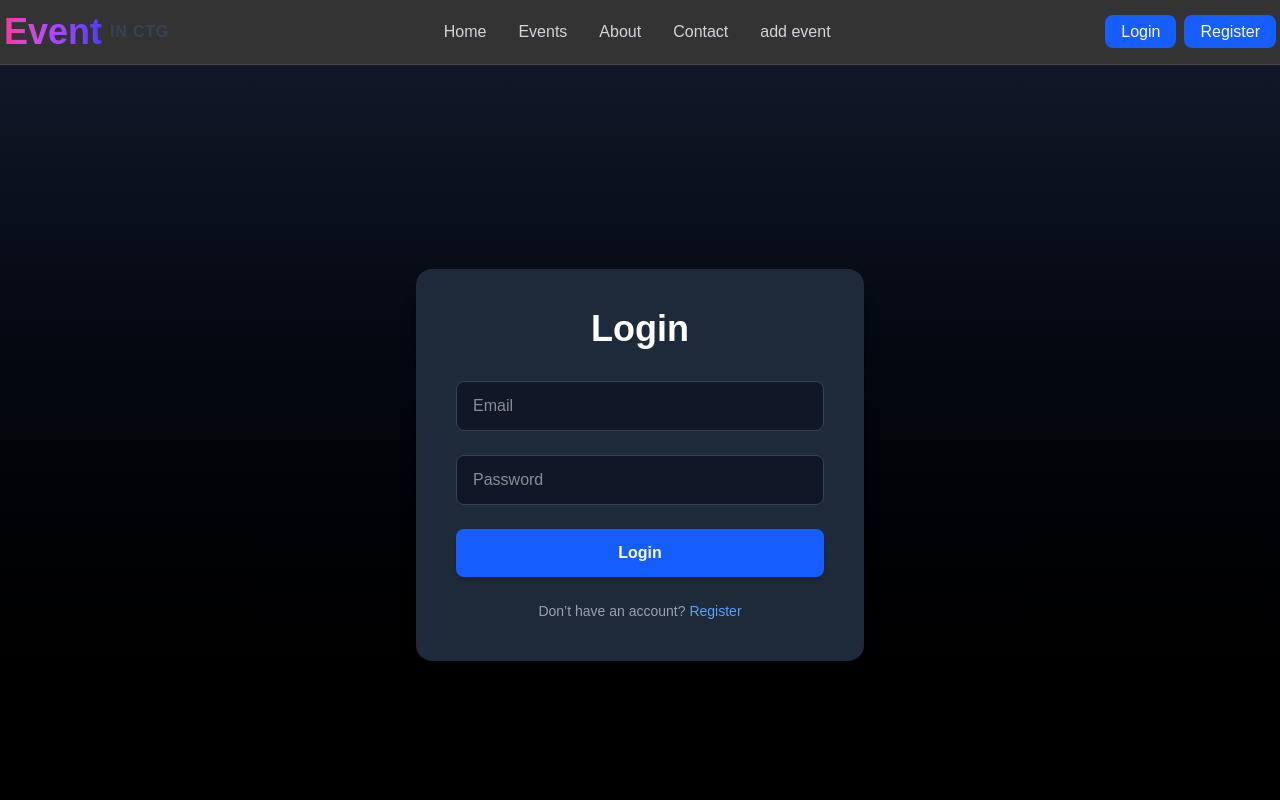
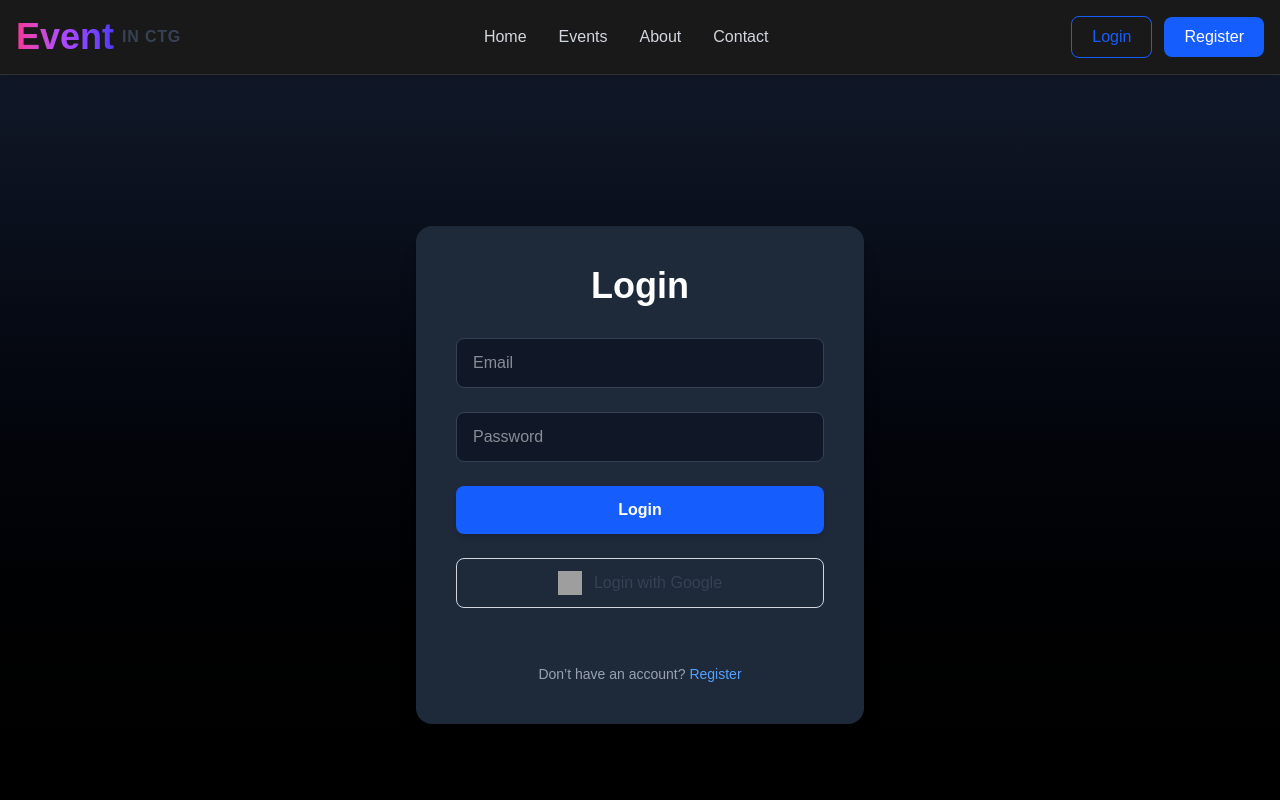
Before and after one commit to siddiquesakib/Event-in-Ctg, a Next.js app: page /login in a window 1280 px wide. Shown: the top 800 px of the page. Built offline with nearby package versions, Linux system fonts and the light colour scheme; no server answers; grey boxes are pictures that could not be loaded.

Commit message:
edit navbar

```diff
--- a/package.json
+++ b/package.json
@@ -9,6 +9,7 @@
     "lint": "eslint"
   },
   "dependencies": {
+    "firebase": "^12.6.0",
     "next": "16.0.3",
     "react": "19.2.0",
     "react-dom": "19.2.0",
--- /dev/null
+++ b/src/Context/AuthProvider.jsx
@@ -0,0 +1,71 @@
+"use client";
+
+import { createContext, useEffect, useState } from "react";
+import {
+  createUserWithEmailAndPassword,
+  GoogleAuthProvider,
+  onAuthStateChanged,
+  signInWithEmailAndPassword,
+  signInWithPopup,
+  signOut,
+  updateProfile,
+} from "firebase/auth";
+import { auth } from "@/firebase/firebase.config";
+
+export const AuthContext = createContext(null);
+
+const AuthProvider = ({ children }) => {
+  const [user, setUser] = useState(null);
+  const [loading, setLoading] = useState(true);
+
+  const createUser = (email, password) => {
+    setLoading(true);
+    return createUserWithEmailAndPassword(auth, email, password);
+  };
+
+  const signIn = (email, password) => {
+    setLoading(true);
+    return signInWithEmailAndPassword(auth, email, password);
+  };
+
+  const googleProvider = new GoogleAuthProvider();
+  const googleLogin = () => {
+    return signInWithPopup(auth, googleProvider);
+  };
+
+  const updateUser = (updateData) => {
+    return updateProfile(auth.currentUser, updateData);
+  };
+
+  const logOut = () => {
+    setLoading(true);
+    return signOut(auth);
+  };
+
+  useEffect(() => {
+    const unsubscribe = onAuthStateChanged(auth, (currentUser) => {
+      setUser(currentUser);
+      setLoading(false);
+    });
+    return () => {
+      unsubscribe();
+    };
+  }, []);
+
+  const authInfo = {
+    user,
+    setUser,
+    loading,
+    googleLogin,
+    createUser,
+    signIn,
+    updateUser,
+    logOut,
+  };
+
+  return (
+    <AuthContext.Provider value={authInfo}>{children}</AuthContext.Provider>
+  );
+};
+
+export default AuthProvider;
--- a/src/app/(auth)/login/page.jsx
+++ b/src/app/(auth)/login/page.jsx
@@ -1,9 +1,32 @@
-// app/login/page.jsx
+"use client";
+
+import { AuthContext } from "@/Context/AuthProvider";
+import { useContext } from "react";
+import { useRouter } from "next/navigation";
+import { toast } from "react-toastify";
+
 export default function LoginPage() {
+  const { googleLogin } = useContext(AuthContext);
+  const router = useRouter();
+
+  const handleGoogle = () => {
+    googleLogin()
+      .then((res) => {
+        toast.success(`Welcome ${res.user.displayName}!`);
+        router.push("/");
+      })
+      .catch((error) => {
+        const errorMessage = error.message;
+        toast.error(errorMessage);
+      });
+  };
+
   return (
     <section className="min-h-screen flex items-center justify-center bg-gradient-to-b from-gray-900 to-black px-4">
       <div className="bg-gray-800 rounded-2xl shadow-xl p-10 max-w-md w-full">
-        <h1 className="text-4xl font-bold text-white mb-8 text-center">Login</h1>
+        <h1 className="text-4xl font-bold text-white mb-8 text-center">
+          Login
+        </h1>
 
         <form className="grid gap-6">
           <input
@@ -21,10 +44,25 @@ export default function LoginPage() {
           <button className="bg-blue-600 hover:bg-blue-700 text-white font-semibold px-4 py-3 rounded-lg transition-all duration-300 shadow-md hover:shadow-lg">
             Login
           </button>
+
+          <button
+            onClick={handleGoogle}
+            type="button"
+            className="w-full border border-gray-300 dark:border-gray-700 py-3 rounded-lg hover:bg-gray-100 dark:hover:bg-neutral-800 transition-colors mb-8 flex items-center justify-center gap-3"
+          >
+            <img
+              src="https://www.svgrepo.com/show/475656/google-color.svg"
+              alt="Google"
+              className="w-6 h-6"
+            />
+            <span className="text-gray-700 dark:text-gray-200 text-base font-medium cursor-pointer">
+              Login with Google
+            </span>
+          </button>
         </form>
 
         <p className="text-gray-400 mt-6 text-center text-sm">
-          Don’t have an account?{' '}
+          Don’t have an account?{" "}
           <a href="/register" className="text-blue-400 hover:underline">
             Register
           </a>
--- a/src/app/layout.js
+++ b/src/app/layout.js
@@ -3,6 +3,7 @@ import "./globals.css";
 import Navbar from "@/component/Navbar";
 import Footer from "@/component/Footer";
 import { ToastContainer } from "react-toastify";
+import AuthProvider from "@/Context/AuthProvider";
 
 const geistSans = Geist({
   variable: "--font-geist-sans",
@@ -25,10 +26,12 @@ export default function RootLayout({ children }) {
       <body
         className={`${geistSans.variable} ${geistMono.variable} antialiased`}
       >
-        <Navbar />
-        {children}
-        <Footer />
-         <ToastContainer />
+        <AuthProvider>
+          <Navbar />
+          {children}
+          <Footer />
+          <ToastContainer />
+        </AuthProvider>
       </body>
     </html>
   );
--- a/src/component/Navbar.jsx
+++ b/src/component/Navbar.jsx
@@ -1,86 +1,176 @@
 "use client";
 
-import { useState } from "react";
 import Link from "next/link";
 import Logo from "./Logo";
+import { useContext, useState, useEffect, useRef } from "react";
+import { AuthContext } from "@/Context/AuthProvider";
 
 export default function Navbar() {
+  const { user, logOut } = useContext(AuthContext);
   const [open, setOpen] = useState(false);
+  const [dropdownOpen, setDropdownOpen] = useState(false);
+  const dropdownRef = useRef(null);
+
+  // Close dropdown when clicking outside
+  useEffect(() => {
+    const handleClickOutside = (event) => {
+      if (dropdownRef.current && !dropdownRef.current.contains(event.target)) {
+        setDropdownOpen(false);
+      }
+    };
+    document.addEventListener("mousedown", handleClickOutside);
+    return () => document.removeEventListener("mousedown", handleClickOutside);
+  }, []);
+
+  const handleLogout = () => {
+    logOut()
+      .then(() => {
+        setDropdownOpen(false);
+      })
+      .catch((error) => console.error(error));
+  };
+
+  const navlink = (
+    <>
+      <Link href="/" className="hover:text-blue-400 transition">
+        Home
+      </Link>
+      <Link href="/events" className="hover:text-blue-400 transition">
+        Events
+      </Link>
+      <Link href="/about" className="hover:text-blue-400 transition">
+        About
+      </Link>
+      <Link href="/contact" className="hover:text-blue-400 transition">
+        Contact
+      </Link>
+      {user && (
+        <Link href="/addevent" className="hover:text-blue-400 transition">
+          Add Event
+        </Link>
+      )}
+    </>
+  );
 
   return (
-    <nav className="sticky top-0 z-50 w-full bg-black/80 backdrop-blur-md border-b border-white/10">
-      <div className="max-w-7xl mx-auto flex items-center justify-between px-1 py-3">
-        {/* Logo */}
-        {/* <Link href="/" className="text-2xl font-bold text-white">
-          Event in <span className="text-blue-500">CTG</span>
-        </Link> */}
+    <nav className="sticky top-0 z-50 w-full bg-black/90 backdrop-blur-md border-b border-white/10 shadow-lg">
+      <div className="max-w-7xl mx-auto flex items-center justify-between px-4 py-4">
+        <Logo />
 
-        <Logo />
         {/* Desktop Menu */}
-        <div className="hidden md:flex items-center gap-8 text-gray-300">
-          <Link href="/" className="hover:text-white transition">
-            Home
-          </Link>
-          <Link href="/events" className="hover:text-white transition">
-            Events
-          </Link>
-          <Link href="/about" className="hover:text-white transition">
-            About
-          </Link>
-          <Link href="/contact" className="hover:text-white transition">
-            Contact
-          </Link>
-          <Link href="/addevent" className="hover:text-white transition">
-            add event
-          </Link>
+        <div className="hidden md:flex items-center gap-8 text-gray-300 font-medium">
+          {navlink}
         </div>
 
-        <div>
+        {/* User Profile or Auth Buttons */}
+        {user ? (
+          <div className="relative" ref={dropdownRef}>
+            <button
+              onClick={() => setDropdownOpen(!dropdownOpen)}
+              className="flex items-center gap-2 hover:opacity-80 transition"
+            >
+              <img
+                src={user.photoURL || "/default-avatar.png"}
+                alt={user.displayName || "User"}
+                className="w-10 h-10 rounded-full border-2 border-blue-500 object-cover"
+              />
+              <svg
+                className={`w-4 h-4 text-gray-300 transition-transform ${
+                  dropdownOpen ? "rotate-180" : ""
+                }`}
+                fill="none"
+                stroke="currentColor"
+                viewBox="0 0 24 24"
+              >
+                <path
+                  strokeLinecap="round"
+                  strokeLinejoin="round"
+                  strokeWidth={2}
+                  d="M19 9l-7 7-7-7"
+                />
+              </svg>
+            </button>
+
+            {dropdownOpen && (
+              <div className="absolute right-0 mt-3 w-56 bg-white dark:bg-gray-800 rounded-xl shadow-2xl border border-gray-200 dark:border-gray-700 py-2 z-50">
+                <div className="px-4 py-3 border-b border-gray-200 dark:border-gray-700">
+                  <p className="font-semibold text-gray-800 dark:text-white">
+                    {user.displayName || "User"}
+                  </p>
+                  <p className="text-sm text-gray-500 dark:text-gray-400 truncate">
+                    {user.email}
+                  </p>
+                </div>
+                <Link
+                  href="/profile"
+                  className="block px-4 py-2 text-gray-700 dark:text-gray-300 hover:bg-gray-100 dark:hover:bg-gray-700 transition"
+                  onClick={() => setDropdownOpen(false)}
+                >
+                  My Profile
+                </Link>
+                <Link
+                  href="/my-events"
+                  className="block px-4 py-2 text-gray-700 dark:text-gray-300 hover:bg-gray-100 dark:hover:bg-gray-700 transition"
+                  onClick={() => setDropdownOpen(false)}
+                >
+                  My Events
+                </Link>
+                <hr className="my-2 border-gray-200 dark:border-gray-700" />
+                <button
+                  onClick={handleLogout}
+                  className="w-full text-left px-4 py-2 text-red-600 hover:bg-red-50 dark:hover:bg-red-900/20 transition font-medium"
+                >
+                  Log Out
+                </button>
+              </div>
+            )}
+          </div>
+        ) : (
+          <div className="hidden md:flex items-center gap-3">
             <Link
               href="/login"
-            className="px-4 py-2 rounded-lg bg-blue-600 text-white hover:bg-blue-700 transition"
+              className="px-5 py-2 rounded-lg border border-blue-600 text-blue-600 hover:bg-blue-600 hover:text-white transition"
             >
               Login
             </Link>
             <Link
               href="/register"
-            className="ml-2 px-4 py-2 rounded-lg bg-blue-600 text-white hover:bg-blue-700 transition"
+              className="px-5 py-2 rounded-lg bg-blue-600 text-white hover:bg-blue-700 transition"
             >
               Register
             </Link>
           </div>
+        )}
 
         {/* Mobile Menu Toggle */}
         <button
           onClick={() => setOpen(!open)}
-          className="md:hidden text-3xl text-white"
+          className="md:hidden text-3xl text-white focus:outline-none"
         >
-          ☰
+          {open ? "✕" : "☰"}
         </button>
       </div>
 
       {/* Mobile Menu */}
       {open && (
         <div className="md:hidden flex flex-col gap-4 px-4 py-4 bg-black/95 border-t border-white/10 text-gray-300">
-          <Link href="/" className="hover:text-white transition">
-            Home
-          </Link>
-          <Link href="/events" className="hover:text-white transition">
-            Events
-          </Link>
-          <Link href="/about" className="hover:text-white transition">
-            About
-          </Link>
-          <Link href="/contact" className="hover:text-white transition">
-            Contact
-          </Link>
-
+          {navlink}
+          {!user && (
+            <div className="flex flex-col gap-2 mt-2">
               <Link
                 href="/login"
-            className="px-4 py-2 rounded-lg bg-blue-600 text-white text-center hover:bg-blue-700 transition"
+                className="px-4 py-2 rounded-lg border border-blue-600 text-blue-600 text-center hover:bg-blue-600 hover:text-white transition"
               >
                 Login
               </Link>
+              <Link
+                href="/register"
+                className="px-4 py-2 rounded-lg bg-blue-600 text-white text-center hover:bg-blue-700 transition"
+              >
+                Register
+              </Link>
+            </div>
+          )}
         </div>
       )}
     </nav>
--- /dev/null
+++ b/src/firebase/firebase.config.js
@@ -0,0 +1,19 @@
+// Import the functions you need from the SDKs you need
+import { initializeApp } from "firebase/app";
+import { getAuth } from "firebase/auth";
+// TODO: Add SDKs for Firebase products that you want to use
+// https://firebase.google.com/docs/web/setup#available-libraries
+
+// Your web app's Firebase configuration
+const firebaseConfig = {
+  apiKey: process.env.NEXT_PUBLIC_apiKey,
+  authDomain: process.env.NEXT_PUBLIC_authDomain,
+  projectId: process.env.NEXT_PUBLIC_projectId,
+  storageBucket: process.env.NEXT_PUBLIC_storageBucket,
+  messagingSenderId: process.env.NEXT_PUBLIC_messagingSenderId,
+  appId: process.env.NEXT_PUBLIC_appId,
+};
+
+// Initialize Firebase
+const app = initializeApp(firebaseConfig);
+export const auth = getAuth(app);
```
Also changed, not shown: src/app/addevent/page.jsx (+9 -10 lines), 1 other file (tests, documents, lock files or other folders). Lines whose indentation alone changed are shown as unchanged.
